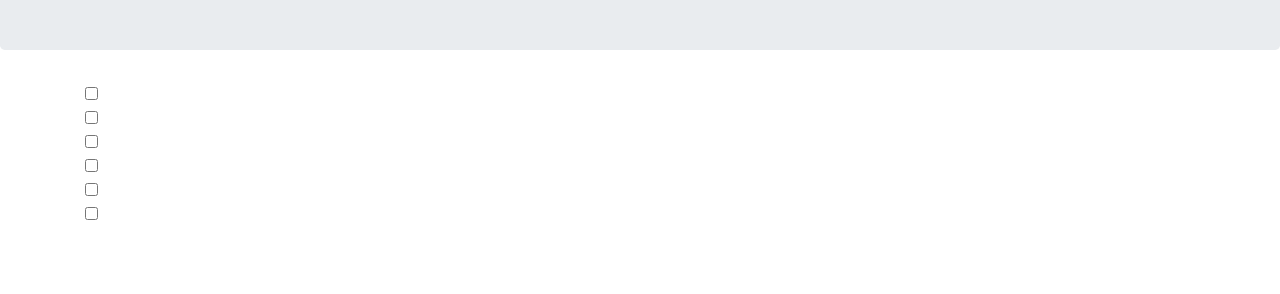
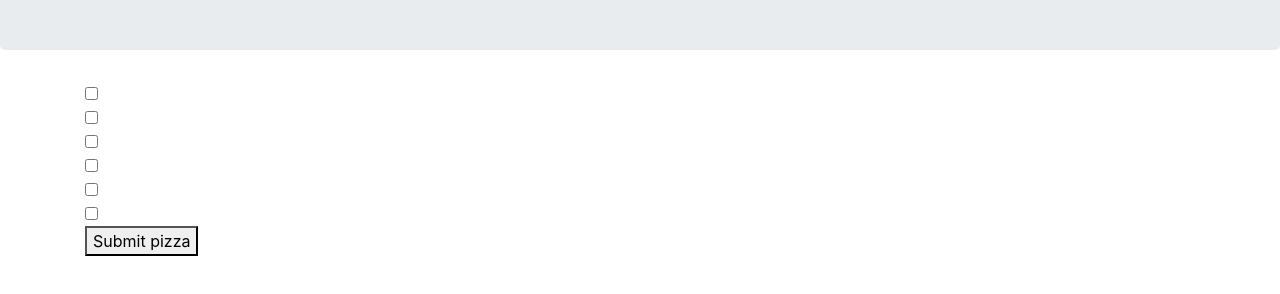
Before and after one commit to LeePedersen/order-pizza, a plain HTML site: page index.html in a window 1280 px wide. Shown: the part 134-428 px from the top of the page. Drawn offline with Linux system fonts and the light colour scheme.

Commit message:
create list of toppings and submit function

```diff
--- a/index.html
+++ b/index.html
@@ -13,7 +13,7 @@
       <h1>Your Pizza</h1>
     </div>
     <div class="container">
-      <form>
+      <form id="new-pizza">
         <div class="form-check">
           <input class="form-check-input" type="checkbox" value="" id="topping1">
           <label class="form-check-label" for="topping1"></label>
@@ -38,7 +38,11 @@
           <input class="form-check-input" type="checkbox" value="" id="topping6">
           <label class="form-check-label" for="topping6"></label>
         </div>
+        <button type="submit" name="button">Submit pizza</button>
       </form>
+      <div id="show-pizza">
+
+      </div>
 
     </div>
   </body>
```
